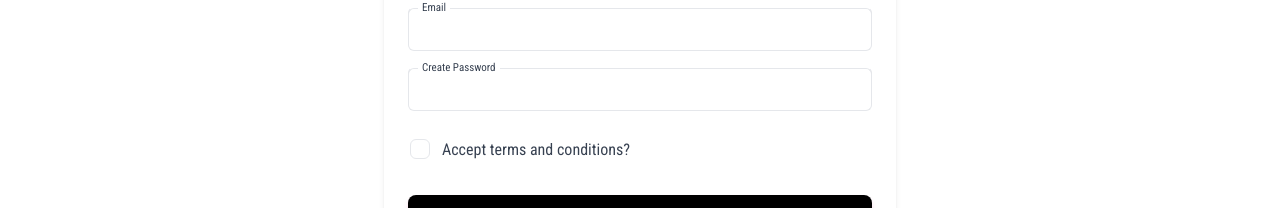
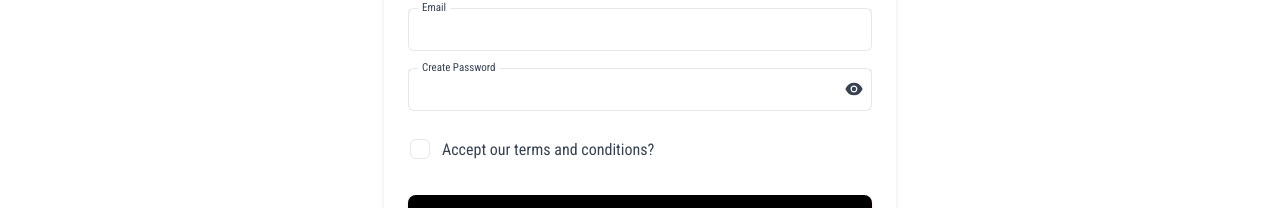
Before and after one commit to Masum-Reza2/Alpha-Event-Manager, a React (Vite) app: page /register in a window 1280 px wide. Shown: the part 371-579 px from the top of the page. Built offline with nearby package versions, Linux system fonts and the light colour scheme.

Commit message:
added functionality in register page

```diff
--- a/package.json
+++ b/package.json
@@ -14,6 +14,7 @@
     "match-sorter": "^6.3.1",
     "react": "^18.2.0",
     "react-dom": "^18.2.0",
+    "react-icons": "^4.11.0",
     "react-router-dom": "^6.16.0",
     "sort-by": "^1.2.0"
   },
--- a/src/Pages/Register/Register.jsx
+++ b/src/Pages/Register/Register.jsx
@@ -1,11 +1,22 @@
-import { Link } from "react-router-dom"
+import { Link } from "react-router-dom";
+import { AiFillEyeInvisible, AiFillEye } from 'react-icons/ai';
+import { useState } from "react";
 
 /* eslint-disable react/no-unescaped-entities */
 const Register = () => {
+    const [showPaas, setShowPaas] = useState(false)
+    const handleTogglePass = () => {
+        setShowPaas(!showPaas)
+    }
 
     const handleRegister = e => {
         e.preventDefault();
-        console.log(e.target.name.value)
+        const form = new FormData(e.currentTarget)
+        const name = form.get('name');
+        const photo = form.get('photo');
+        const email = form.get('email');
+        const password = form.get('password')
+        console.log(name, photo, email, password)
     }
 
     return (
@@ -57,13 +68,20 @@ const Register = () => {
 
                     {/* password */}
                     <div className="relative h-11 w-full min-w-[200px]">
+                        {
+                            showPaas ? <AiFillEyeInvisible onClick={handleTogglePass} className="absolute right-2 text-xl top-3 " />
+                                :
+                                <AiFillEye onClick={handleTogglePass} className="absolute right-2 text-xl top-3 " />
+                        }
                         <input
-                            type="password"
+                            type={showPaas ? 'text' : 'password'}
+                            name="password"
                             className="peer h-full w-full rounded-md border border-blue-gray-200 border-t-transparent bg-transparent px-3 py-3 font-sans text-sm font-normal text-blue-gray-700 outline outline-0 transition-all placeholder-shown:border placeholder-shown:border-blue-gray-200 placeholder-shown:border-t-blue-gray-200 focus:border-2 focus:border-black focus:border-t-transparent focus:outline-0 disabled:border-0 disabled:bg-blue-gray-50"
                         />
                         <label className="before:content[' '] after:content[' '] pointer-events-none absolute left-0 -top-1.5 flex h-full w-full select-none text-[11px] font-normal leading-tight text-blue-gray-400 transition-all before:pointer-events-none before:mt-[6.5px] before:mr-1 before:box-border before:block before:h-1.5 before:w-2.5 before:rounded-tl-md before:border-t before:border-l before:border-blue-gray-200 before:transition-all after:pointer-events-none after:mt-[6.5px] after:ml-1 after:box-border after:block after:h-1.5 after:w-2.5 after:flex-grow after:rounded-tr-md after:border-t after:border-r after:border-blue-gray-200 after:transition-all peer-placeholder-shown:text-sm peer-placeholder-shown:leading-[4.1] peer-placeholder-shown:text-blue-gray-500 peer-placeholder-shown:before:border-transparent peer-placeholder-shown:after:border-transparent peer-focus:text-[11px] peer-focus:leading-tight peer-focus:text-black peer-focus:before:border-t-2 peer-focus:before:border-l-2 peer-focus:before:!border-black peer-focus:after:border-t-2 peer-focus:after:border-r-2 peer-focus:after:!border-black peer-disabled:text-transparent peer-disabled:before:border-transparent peer-disabled:after:border-transparent peer-disabled:peer-placeholder-shown:text-blue-gray-500">
                             Create Password
                         </label>
+
                     </div>
 
                     {/* button terms and condition */}
@@ -100,7 +118,7 @@ const Register = () => {
                                 className="mt-px cursor-pointer select-none font-light text-gray-700"
                                 htmlFor="checkbox"
                             >
-                                Accept terms and conditions?
+                                Accept our terms and conditions?
                             </label>
                         </div>
                     </div>
```
Also changed, not shown: 1 other file (tests, documents, lock files or other folders).
